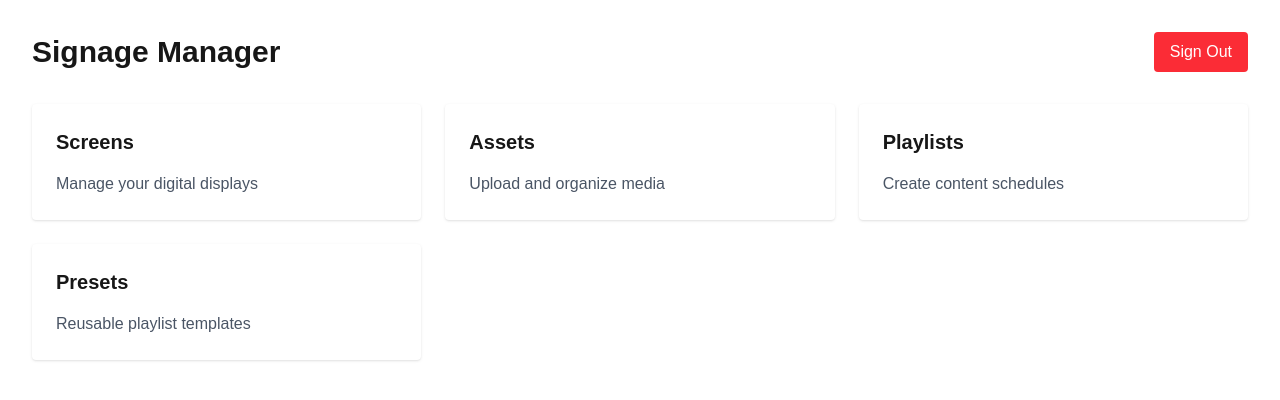
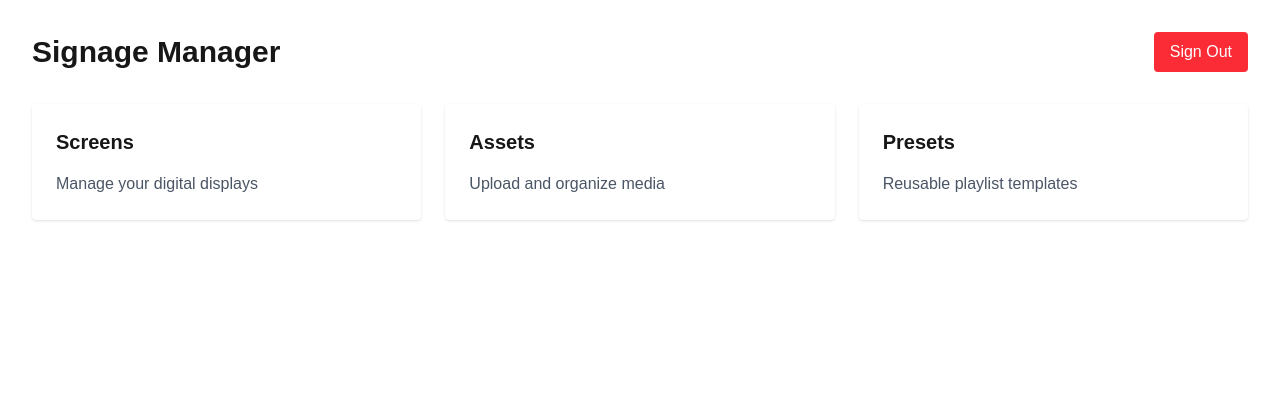
Before and after one commit to sebastianhuus/digital-signage-manager, a Next.js app: page / in a window 1280 px wide. Shown: the top 400 px of the page. Built offline with nearby package versions, Linux system fonts and the light colour scheme; no server answers; sample sign-in values are in the browser's storage.

Commit message:
Remove Playlists section from home page
The Playlists section has been removed from the home page UI. This streamlines the interface and may reflect a change in feature focus or navigation structure.

```diff
--- a/src/app/page.tsx
+++ b/src/app/page.tsx
@@ -44,10 +44,6 @@ export default function Home() {
           <h2 className="text-xl font-semibold mb-4">Assets</h2>
           <p className="text-gray-600">Upload and organize media</p>
         </div>
-        <div className="bg-white p-6 rounded shadow">
-          <h2 className="text-xl font-semibold mb-4">Playlists</h2>
-          <p className="text-gray-600">Create content schedules</p>
-        </div>
         <div
           onClick={() => router.push('/presets')}
           className="bg-white p-6 rounded shadow cursor-pointer hover:shadow-lg transition-shadow"
```
